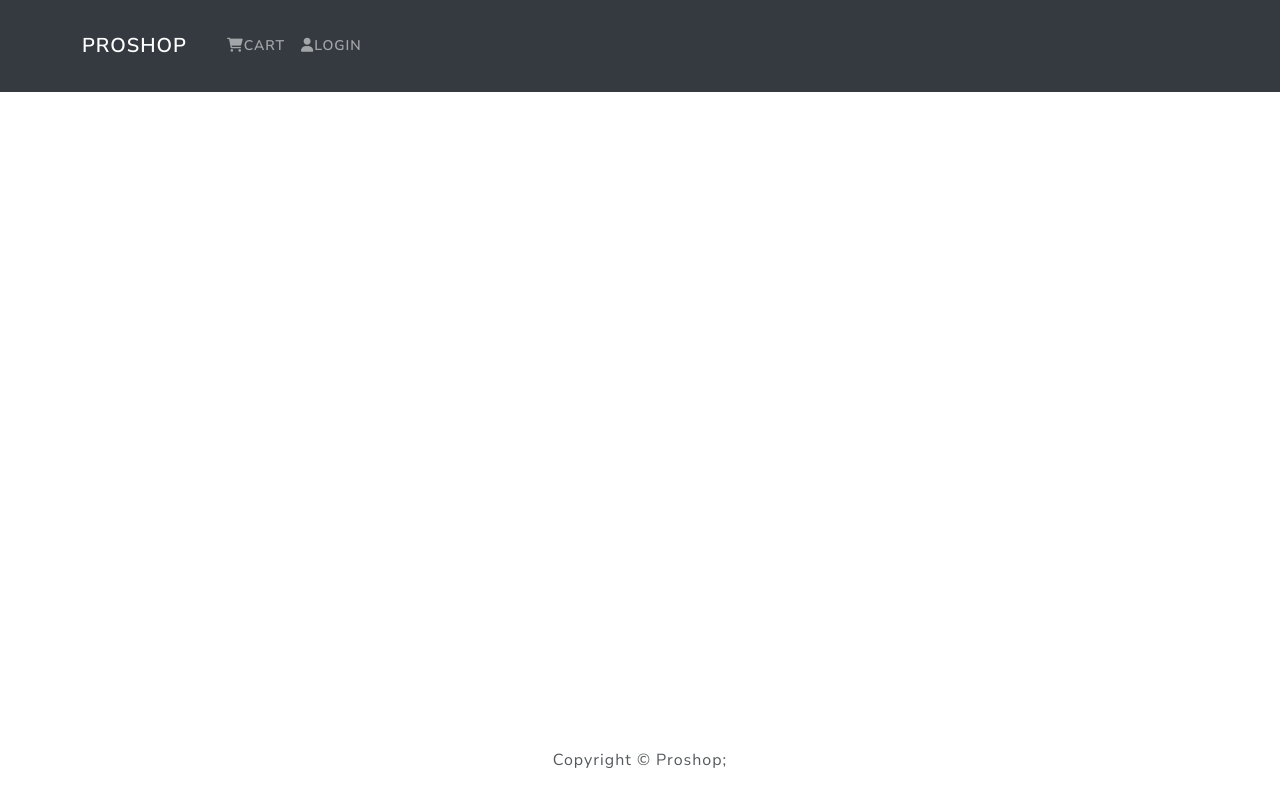
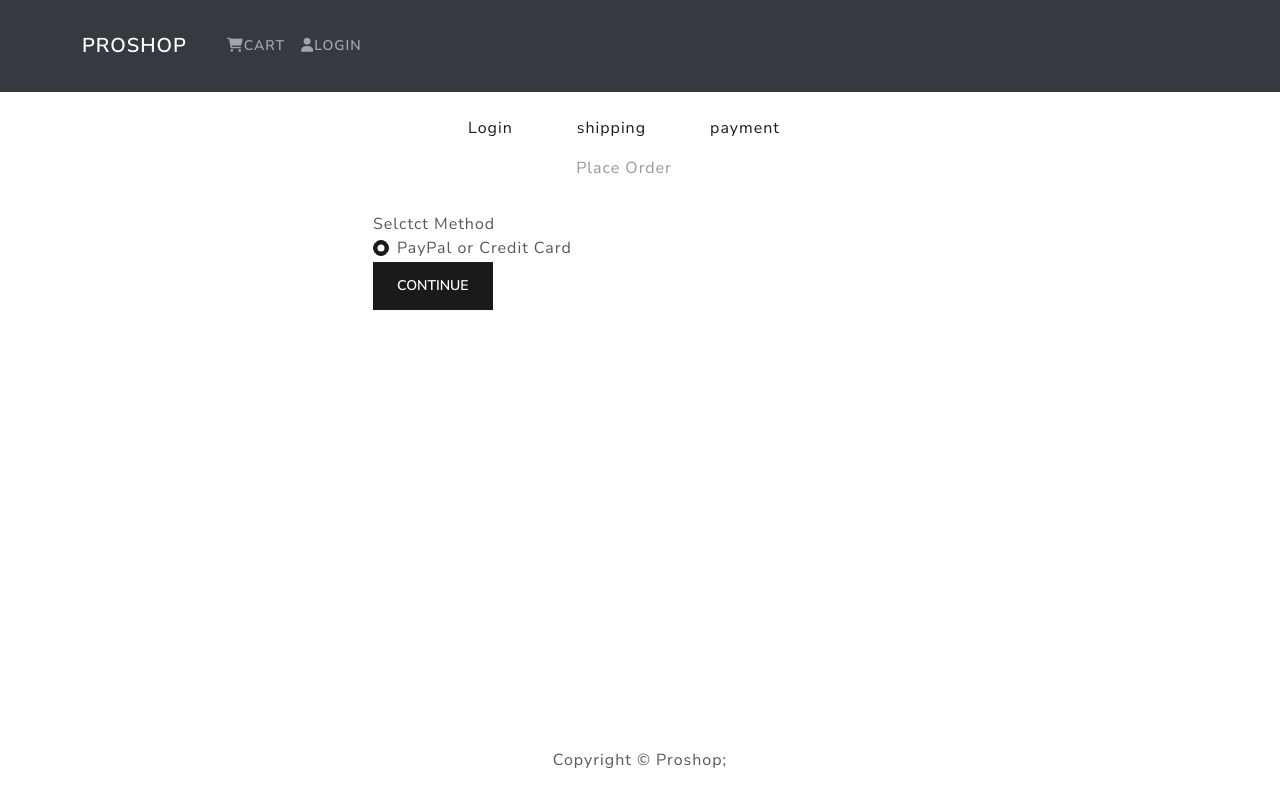
Before and after one commit to coding-with-ali/Ecom-web-app, a React (Create React App) app in the folder front-end/: page /payment in a window 1280 px wide. Built offline with nearby package versions, Linux system fonts and the light colour scheme.

Commit message:
adding shipping screen

```diff
--- a/front-end/src/App.js
+++ b/front-end/src/App.js
@@ -10,6 +10,7 @@ import LoginScreen  from './screens/LoginScreen';
 import RegisterScreen  from './screens/RegisterScreen';
 import ProfileScreen  from './screens/ProfileScreen';
 import ShippingScreen  from './screens/ShippingScreen';
+import PaymentScreen  from './screens/PaymentScreen';
 
 function App() {
   return (
@@ -23,6 +24,7 @@ function App() {
            <Route path="/register"  element={<RegisterScreen/>} />
            <Route path="/profile"  element={<ProfileScreen/>} />
            <Route path="/shipping"  element={<ShippingScreen/>} />
+           <Route path="/payment"  element={<PaymentScreen/>} />
             {/*  I am passing id as a param */}
            <Route path="/product/:id"  element={<ProductScreen/>} />
            <Route path="/cart/"  element={<CartScreen/>} >
--- /dev/null
+++ b/front-end/src/screens/PaymentScreen.js
@@ -0,0 +1,59 @@
+
+import React, {useState,useEffect} from 'react';
+import {Form, Button, Col} from 'react-bootstrap';
+import FormCotainer from '../components/FormContainer';
+import {useDispatch, useSelector} from 'react-redux';
+import { useNavigate } from 'react-router-dom';
+import CheckOutSteps from '../components/CheckOutSteps';
+// import {savePaymentMethod} from '../actions/cartActions'
+
+
+function PaymentScreen() {
+    const cart = useSelector(state => state.cart)
+    const {shippingAddress}=cart
+
+    const dispatch = useDispatch()
+
+    const [paymentMethod, setPaymentMethod] = useState('PayPal')
+    const history = useNavigate();
+
+    if (!shippingAddress.address){
+        history('/shipping')
+    }
+    const submitHandler = (e)=> {
+        e.preventDefault()
+        // dispatch(savePaymentMethod(paymentMethod))
+        history('/placeorder')
+    }
+
+  return (
+    <FormCotainer>
+        <CheckOutSteps step1 step2 step3/>
+        <Form onSubmit={submitHandler}>
+            <Form.Group>
+                <Form.Label as ='lagend'>Selctct Method</Form.Label>
+                <Col>
+                <Form.Check
+                type='radio'
+                label='PayPal or Credit Card'
+                id= 'paypal'
+                name= 'paymentMethod'
+                checked
+                onChange={(e)=>setPaymentMethod(e.target.value)}
+                >
+
+                </Form.Check>
+                </Col>
+            </Form.Group>
+            <Button    type='submit' variant='primary'>
+                    Continue
+            </Button>
+
+
+        </Form>
+
+    </FormCotainer>
+  )
+}
+
+export default PaymentScreen
--- a/front-end/src/screens/ShippingScreen.js
+++ b/front-end/src/screens/ShippingScreen.js
@@ -8,12 +8,13 @@ import {saveShippingAddress} from '../actions/cartActions'
 import CheckOutSteps from '../components/CheckOutSteps';
 
 
+
 function ShippingScreen() {
+
   const cart = useSelector(state => state.cart)
   const {shippingAddress}=cart
 
   const dispatch = useDispatch()
-
   const history = useNavigate();
   const [address,setAddress] = useState(shippingAddress.address)
   const [city,setCity] = useState(shippingAddress.city)
```
